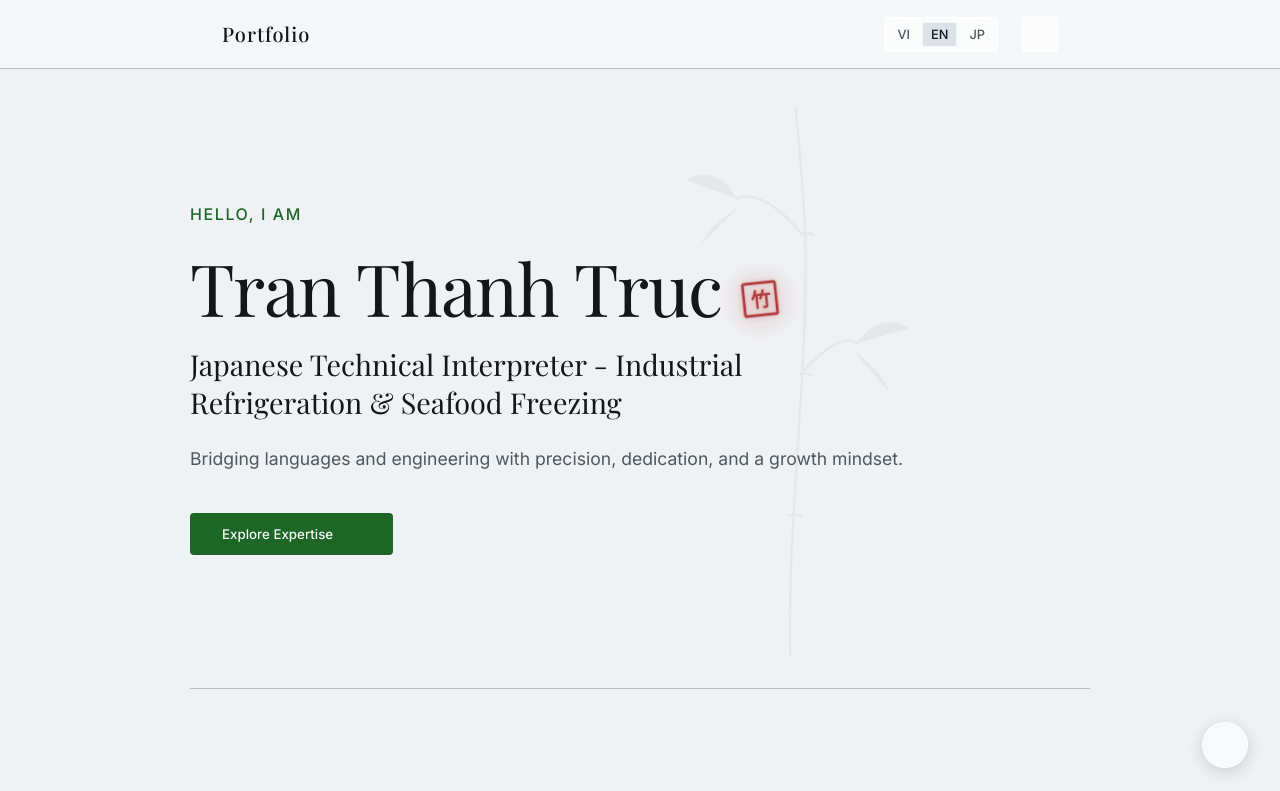
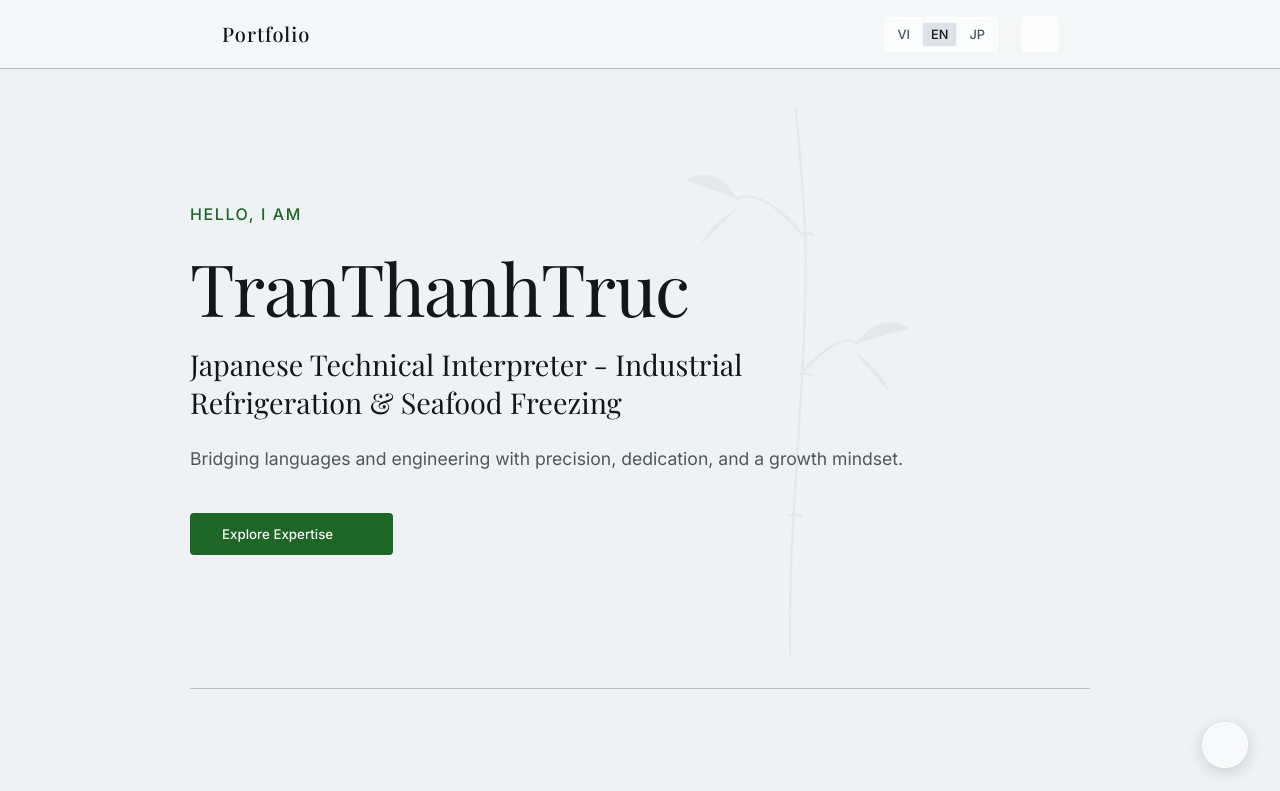
Before and after one commit to trevorthanhtung/tranthanhtruc-nagankn, a React (Vite) app: page / in a window 1280 px wide. Shown: the top 791 px of the page. Built offline with nearby package versions, Linux system fonts and the light colour scheme; some icons are missing; a web font is replaced by a local one.

Commit message:
fix: group name characters to prevent layout wrap breaking Japanese syllables

```diff
--- a/src/components/Hero.jsx
+++ b/src/components/Hero.jsx
@@ -2,6 +2,31 @@ import React, { useState } from 'react';
 import { translations } from '../translations';
 import { HugeiconsIcon } from '@hugeicons/react';
 import { ArrowDown01Icon } from '@hugeicons/core-free-icons';
+
+function getNameSegments(name) {
+  // If the name has spaces, split by space (and keep spaces between words)
+  if (name.includes(' ')) {
+    return name.split(' ').map((word, idx, arr) => {
+      return {
+        text: word,
+        isSeparator: false,
+        afterSpace: idx < arr.length - 1
+      };
+    });
+  }
+  // If Japanese, split by the interpunct '・' and keep it
+  if (name.includes('・')) {
+    return name.split('・').map((part, idx, arr) => {
+      return {
+        text: part + (idx < arr.length - 1 ? '・' : ''),
+        isSeparator: false,
+        afterSpace: false
+      };
+    });
+  }
+  // Fallback
+  return [{ text: name, isSeparator: false, afterSpace: false }];
+}
 
 export default function Hero({ lang }) {
   const t = translations[lang].hero;
@@ -110,13 +135,24 @@ export default function Hero({ lang }) {
       <div className="hero-content">
         <div className="hero-greet">{t.greeting}</div>
         <h1 className="hero-name">
-          {nameChars.map((char, index) => {
-            if (index === lastCharIndex) {
+          {(() => {
+            const segments = getNameSegments(t.name);
+            let charGlobalIdx = 0;
+            return segments.map((segment, segIdx) => {
+              const chars = Array.from(segment.text);
               return (
-                <span key={index} style={{ display: 'inline-flex', alignItems: 'baseline', whiteSpace: 'nowrap' }}>
+                <span key={segIdx} style={{ display: 'inline-block', whiteSpace: 'nowrap' }}>
+                  {chars.map((char) => {
+                    const currentIdx = charGlobalIdx;
+                    charGlobalIdx++;
+                    const isLast = currentIdx === nameChars.length - 1;
+
+                    if (isLast) {
+                      return (
+                        <span key={currentIdx} style={{ display: 'inline-flex', alignItems: 'baseline', whiteSpace: 'nowrap' }}>
                           <span
                             className="calligraphy-char"
-                    style={{ animationDelay: `${0.2 + index * 0.08}s` }}
+                            style={{ animationDelay: `${0.2 + currentIdx * 0.08}s` }}
                           >
                             {char}
                           </span>
@@ -140,19 +176,22 @@ export default function Hero({ lang }) {
                         </span>
                       );
                     }
-            if (char === ' ') {
-              return <span key={index} style={{ display: 'inline' }}> </span>;
-            }
+
                     return (
                       <span
-                key={index}
+                        key={currentIdx}
                         className="calligraphy-char"
-                style={{ animationDelay: `${0.2 + index * 0.08}s` }}
+                        style={{ animationDelay: `${0.2 + currentIdx * 0.08}s` }}
                       >
                         {char}
                       </span>
                     );
                   })}
+                  {segment.afterSpace && <span style={{ display: 'inline' }}> </span>}
+                </span>
+              );
+            });
+          })()}
         </h1>
         <h2 className="hero-sub">{t.subtitle}</h2>
         <p className="hero-tagline">{t.tagline}</p>
```
Lines whose indentation alone changed are shown as unchanged.
